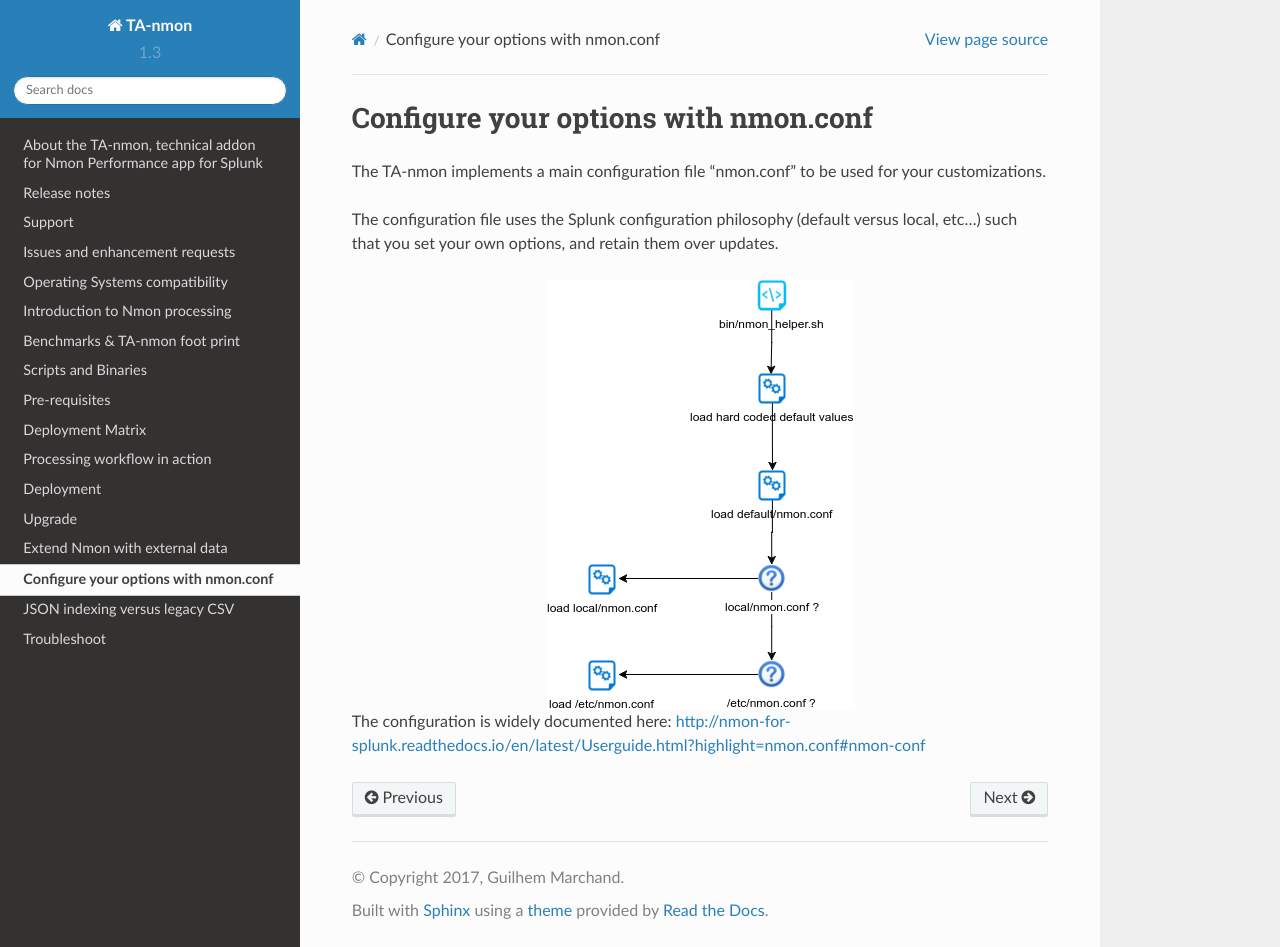
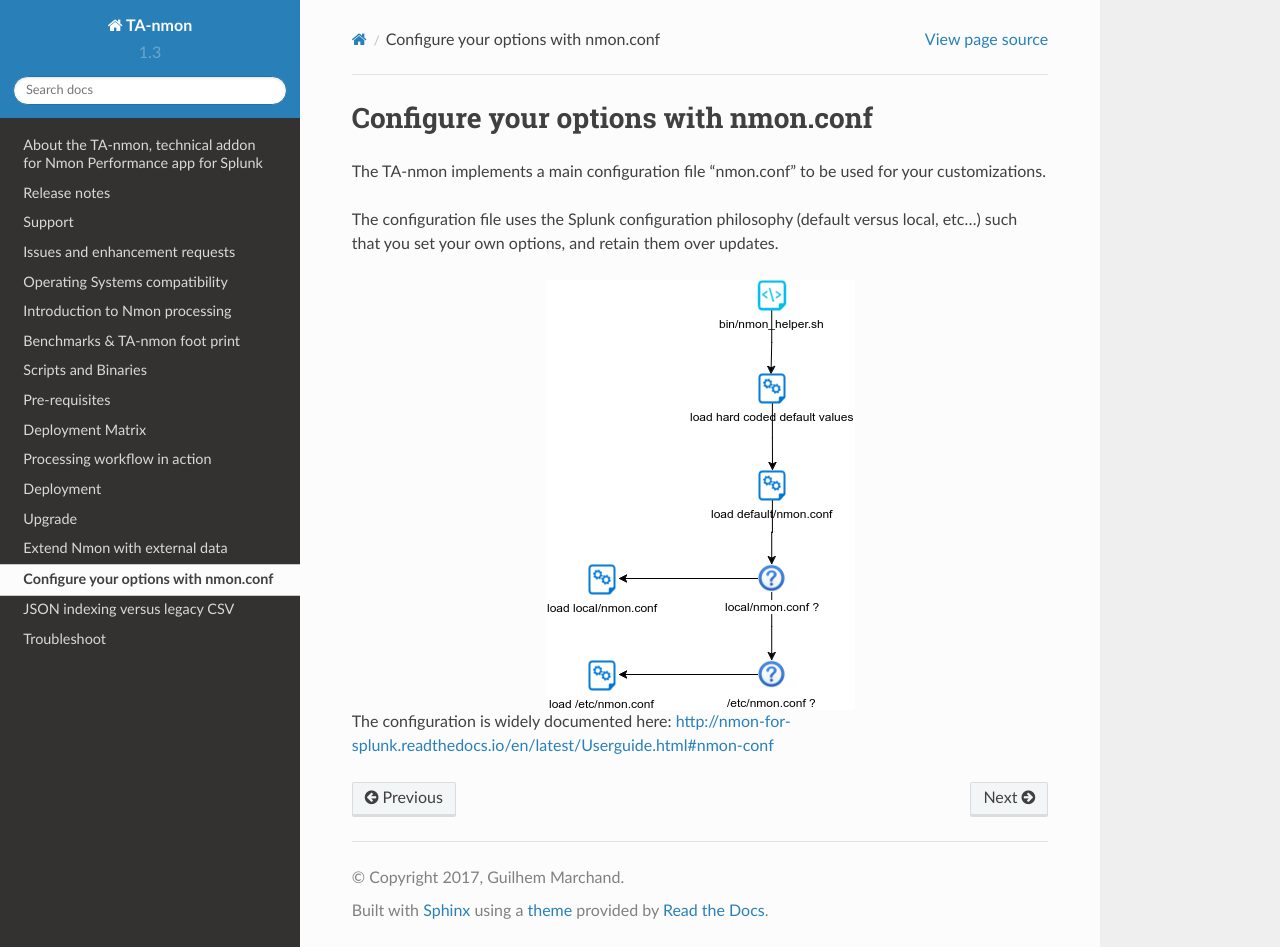
Before and after one commit to guilhemmarchand/TA-nmon, a Sphinx documentation site: the page built from docs/nmon_config.rst, in a window 1280 px wide and 947 px high. Built offline with Sphinx 7.4.7 and the Read the Docs theme 2.0.0, drawn with Linux system fonts in a browser that asks for light colours; some of the changed lines change nothing that is shown.

Commit message:
documentation update

```diff
--- a/docs/nmon_config.rst
+++ b/docs/nmon_config.rst
@@ -10,4 +10,4 @@
    :alt: nmon_helper_part2.png
    :align: center
 
-The configuration is widely documented here: http://nmon-for-splunk.readthedocs.io/en/latest/Userguide.html?highlight=nmon.conf#nmon-conf
+The configuration is widely documented here: http://nmon-for-splunk.readthedocs.io/en/latest/Userguide.html#nmon-conf
```
